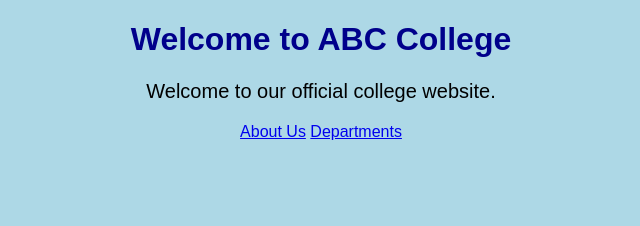
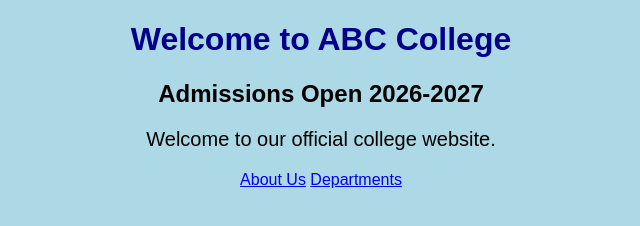
Before and after one commit to 1sangeeta/College-Website, a plain HTML site: page index.html in a window 1280 px wide. Shown: the whole page, without its empty margins (319-959 px from the left). Drawn offline with Linux system fonts and the light colour scheme.

Commit message:
Add admissions announcement to index.html

```diff
--- a/index.html
+++ b/index.html
@@ -8,9 +8,8 @@
 <body>
 
     <h1>Welcome to ABC College</h1>
-
+    <h2>Admissions Open 2026-2027</h2>
     <p>Welcome to our official college website.</p>
-
     <a href="about.html">About Us</a>
     <a href="departments.html">Departments</a>
 
```
